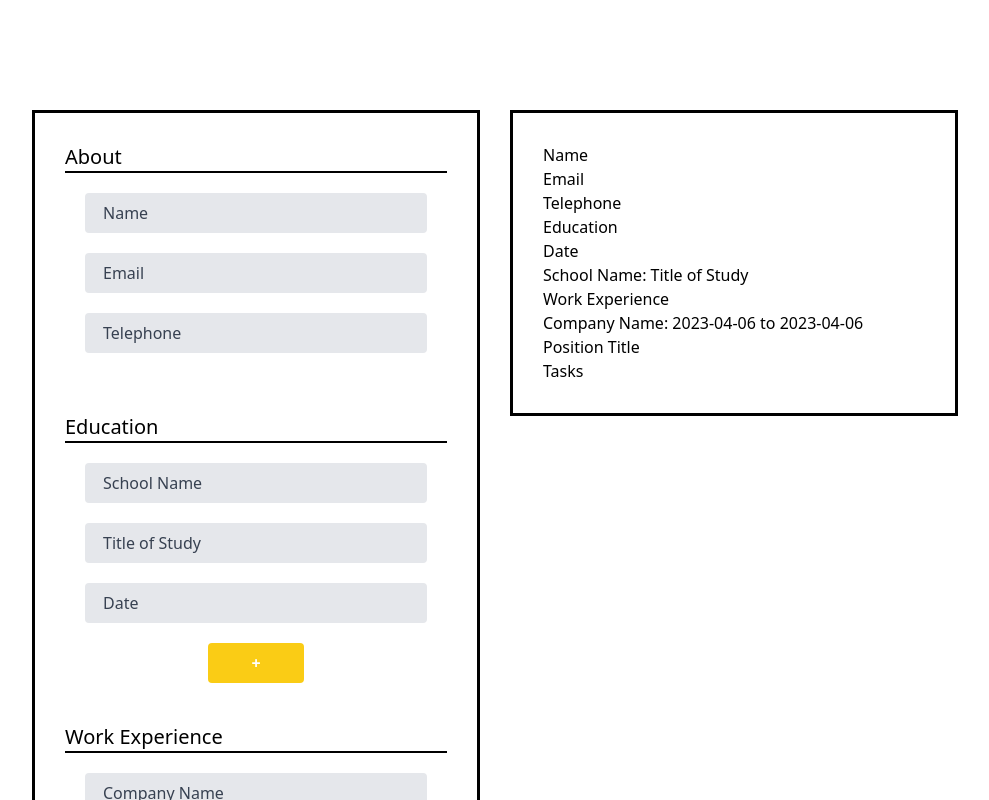
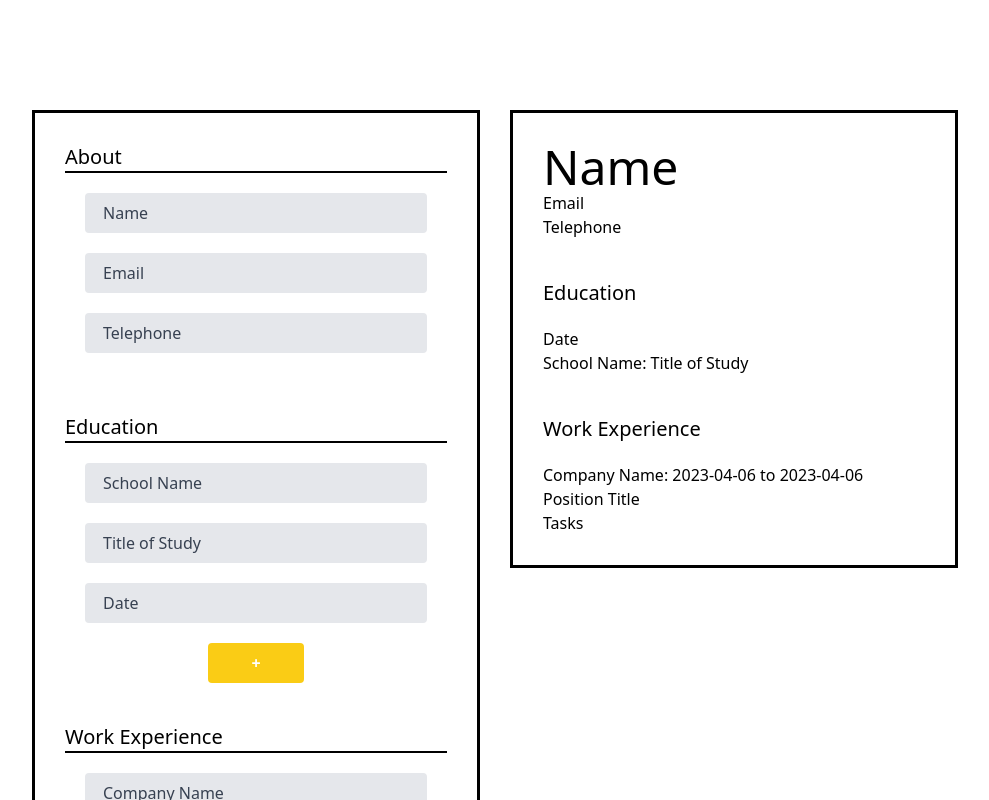
Before and after one commit to Sam-L-White/cv-project, a React (Create React App) app: page / in a window 1280 px wide. Shown: the top 800 px of the page, without its empty margins (145-1134 px from the left). Built offline with nearby package versions, Linux system fonts and the light colour scheme.

Commit message:
Refactor to use functional components

```diff
--- a/src/App.js
+++ b/src/App.js
@@ -1,4 +1,4 @@
-import React, {Component} from "react";
+import React, {useState, useEffect} from "react";
 import { About } from "./components/About";
 import { Education } from "./components/Education";
 import { Preview } from "./components/Preview";
@@ -6,26 +6,25 @@ import { Work } from "./components/Work"
 import uniqid from "uniqid";
 import "./index.css"
 
-class App extends Component {
-    constructor(){
-        super();
+const App = () => {
 
-        this.state = {
-            aboutFields: {
+    const [aboutFields, setAboutFields] = useState({
         inputName: "Name",
         inputEmail: "Email",
         inputTelephone: "Telephone",
         id: uniqid()
-            },
-            educationForms: [
+    })
+
+    const [educationForms, setEducationForms] = useState([
         {
             inputSchoolName: "School Name",
             inputTitle: "Title of Study",
             inputDate: "Date",
             id: uniqid()
         }
-            ],
-            workForms: [
+    ])
+
+    const [workForms, setWorkForms] = useState([
         {
             inputCompany: "Company Name",
             inputPositionTitle: "Position Title",
@@ -34,42 +33,38 @@ class App extends Component {
             inputDateTo: new Date().toISOString().split('T')[0],
             id: uniqid()
         }
-            ]
-        }
-    }
+    ])
 
-    handleAboutChange = (e) => {
+    function handleAboutChange(e){
 
-        const {name, value} = e.target
+        const {name, value, id} = e.target
 
-        this.setState(prevState => ({
-            aboutFields: {
-                ...prevState.aboutFields,
+        setAboutFields(prevState => ({
+
+            ...prevState,
             [name]: value
-
-            }
         }));
     };
 
-    handleEducationChange = (e) => {
+    function handleEducationChange(e){
 
         const {name, value, id} = e.target
 
-        this.setState(prevState => ({
-            educationForms: prevState.educationForms.map(form => (form.id === id) ? {...form, [name]: value} : form)
-        }));
+        setEducationForms(prevState => {
+            return prevState.map(form => (form.id === id) ? {...form, [name]: value} : form)
+        });
     };
 
-    handleWorkChange = (e) => {
+    function handleWorkChange(e){
 
         const {name, value, id} = e.target
 
-        this.setState(prevState => ({
-            workForms: prevState.workForms.map(form => (form.id === id) ? {...form, [name]: value} : form)
-        }));
+        setWorkForms(prevState => {
+            return prevState.map(form => (form.id === id) ? {...form, [name]: value} : form)
+        });
     };
 
-    addEducationForm = () => {
+    function addEducationForm(){
 
         const educationFields = {
             inputSchoolName: "School Name",
@@ -78,13 +73,13 @@ class App extends Component {
             id: uniqid()
         }
 
-        this.setState({
-            educationForms: this.state.educationForms.concat(educationFields)
+        setEducationForms(prevState => {
+            return prevState.concat(educationFields)
         })
 
     }
 
-    addWorkForm = () => {
+    function addWorkForm(){
 
         const workFields = {
             inputCompany: "Company Name",
@@ -95,44 +90,42 @@ class App extends Component {
             id: uniqid()
         }
 
-        this.setState({
-            workForms: this.state.workForms.concat(workFields)
+        setWorkForms(prevState => {
+            return prevState.concat(workFields)
         })
 
     }
 
-
-    render(){
-        const {inputName, inputEmail, inputTelephone} = this.state.aboutFields
+    const {inputName, inputEmail, inputTelephone} = aboutFields
     return(
         <div className="grid justify-center h-screen grid-cols-[35vw_35vw] grid-rows-[10%_80%_10%] gap-[30px]">
             <div className="flex flex-col col-[1_/_2] row-[2_/_3] justify-center p-[30px] border-[3px] border-solid border-[black] gap-10 h-max">
-                    <div className="">
+                <div className="flex flex-col">
                     <div className="text-xl">About</div>
                     <About
                         inputName={inputName}
                         inputEmail={inputEmail}
                         inputTelephone={inputTelephone}
-                            handleChange={this.handleAboutChange}
+                        handleChange={handleAboutChange}
                     />
                 </div>
                 <div className="flex flex-col">
                     <div className="text-xl">Education</div>
-                        {this.state.educationForms.map((educationForm, i) => {
+                    {educationForms.map((educationForm, i) => {
                         return  <Education
                         key={educationForm.id}
                         keyProp={educationForm.id}
                         inputSchoolName={educationForm.inputSchoolName}
                         inputTitle={educationForm.inputTitle}
                         inputDate={educationForm.inputDate}
-                            handleChange={this.handleEducationChange}
+                        handleChange={handleEducationChange}
                     />
                     })}
-                        <button className="bg-yellow-400 hover:bg-yellow-500 text-white font-bold py-2 px-4 rounded self-center w-24" onClick={this.addEducationForm}> + </button>
+                    <button className="bg-yellow-400 hover:bg-yellow-500 text-white font-bold py-2 px-4 rounded self-center w-24" onClick={addEducationForm}> + </button>
                 </div>
                 <div className="flex flex-col">
                     <div className="text-xl">Work Experience</div>
-                        {this.state.workForms.map((workForm, i) => {
+                    {workForms.map((workForm, i) => {
                         return  <Work
                         key={workForm.id}
                         keyProp={workForm.id}
@@ -141,23 +134,23 @@ class App extends Component {
                         inputTasks={workForm.inputTasks}
                         inputDateFrom={workForm.inputDateFrom}
                         inputDateTo={workForm.inputDateTo}
-                            handleChange={this.handleWorkChange}
+                        handleChange={handleWorkChange}
                     />
                     })}
-                        <button className="bg-yellow-400 hover:bg-yellow-500 text-white font-bold py-2 px-4 rounded self-center w-24" onClick={this.addWorkForm}> + </button>
+                    <button className="bg-yellow-400 hover:bg-yellow-500 text-white font-bold py-2 px-4 rounded self-center w-24" onClick={addWorkForm}> + </button>
                 </div>
             </div>
             <div className="flex flex-col col-[2_/_3] row-[2_/_3] h-max p-[30px] border-[3px] border-solid border-[black]">
                 <Preview
-                        inputName={this.state.aboutFields.inputName}
-                        inputEmail={this.state.aboutFields.inputEmail}
-                        inputTelephone={this.state.aboutFields.inputTelephone}
-                        educationForms={this.state.educationForms}
-                        workForms={this.state.workForms}
+                    inputName={aboutFields.inputName}
+                    inputEmail={aboutFields.inputEmail}
+                    inputTelephone={aboutFields.inputTelephone}
+                    educationForms={educationForms}
+                    workForms={workForms}
                 />
             </div>
         </div>
     )
 }
-}
+
 export default App;
--- a/src/components/Preview.js
+++ b/src/components/Preview.js
@@ -1,23 +1,17 @@
-import React, {Component} from "react";
+import React from "react";
 
-class Preview extends Component{
-    constructor(props){
-        super(props);
+const Preview = (props) => {
 
-    }
-
-
-    render(){
-        const {inputName, inputEmail, inputTelephone, educationForms, workForms} = this.props
+    const {inputName, inputEmail, inputTelephone, educationForms, workForms} = props
     return(
+        <div className="flex flex-col gap-10">
             <div>
-                <div className="aboutInfo">
-                    <h1>{inputName}</h1>
-                    <h2>{inputEmail}</h2>
-                    <h3>{inputTelephone}</h3>
+                <div className="text-5xl">{inputName}</div>
+                <div>{inputEmail}</div>
+                <div>{inputTelephone}</div>
             </div>
-                <div className="educationInfo">
-                    <h2>Education</h2>
+            <div className="educationInfo flex flex-col gap-5">
+                <div className="text-xl">Education</div>
                 {educationForms.map((form) => {
                     return (
                         <div key={form.id}>
@@ -27,8 +21,8 @@ class Preview extends Component{
                     )
                 })}
             </div>
-                <div className="workInfo">
-                    <h2>Work Experience</h2>
+            <div className="workInfo flex flex-col gap-5">
+                <div className="text-xl">Work Experience</div>
                 {workForms.map((form) => {
                     return (
                         <div key={form.id}>
@@ -43,6 +37,5 @@ class Preview extends Component{
         </div>
     )
 }
-}
 
 export {Preview}
```
Also changed, not shown: src/components/About.js (+3 -9 lines), src/components/Education.js (+4 -8 lines), src/components/Work.js (+3 -9 lines). Lines whose indentation alone changed are shown as unchanged.
